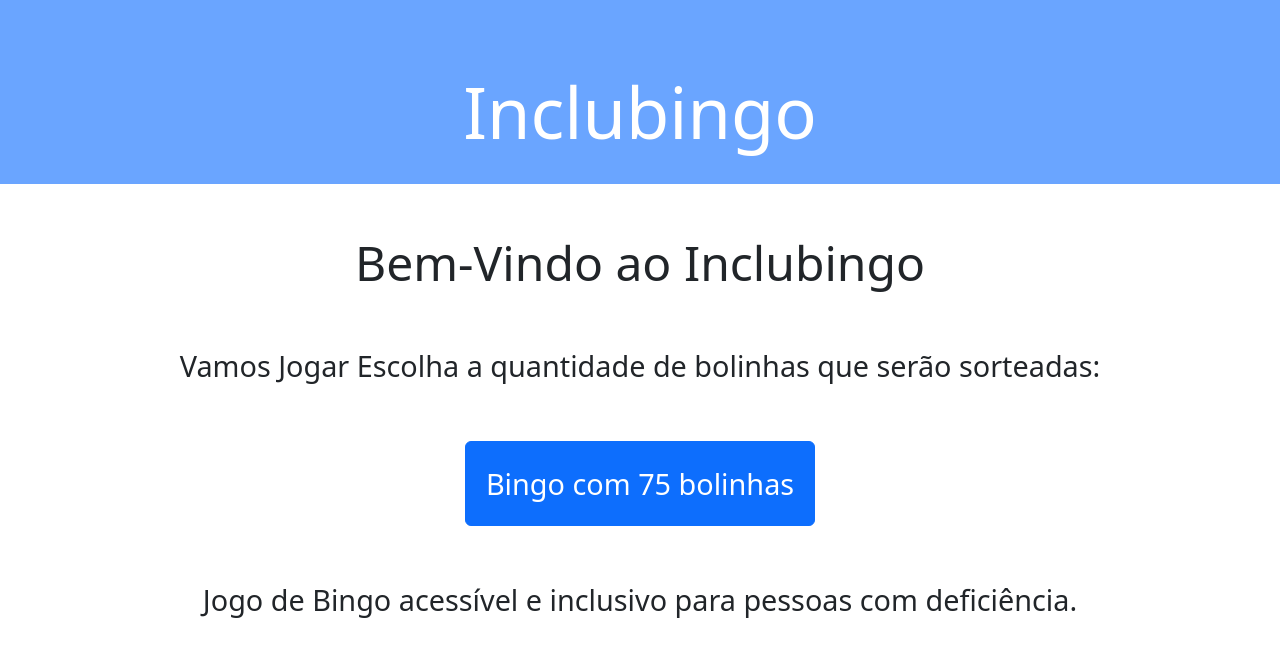
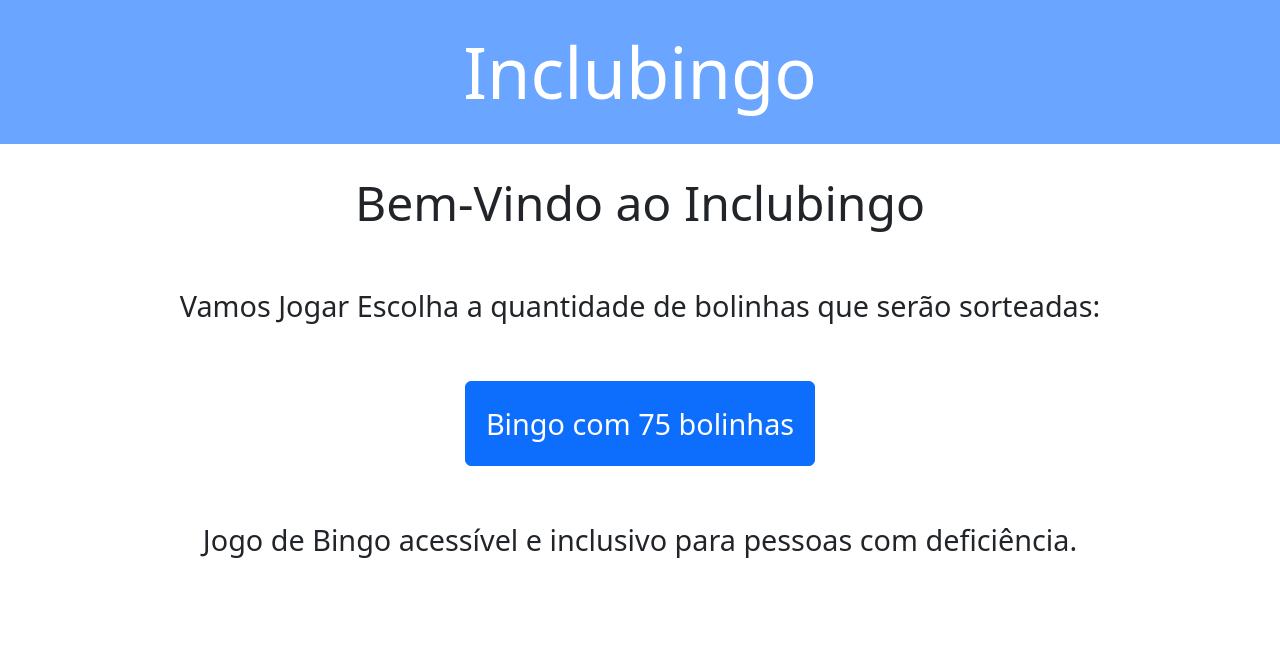
Before and after one commit to inclunet/bin-go, a SvelteKit app in the folder bingo/: page / in a window 1280 px wide. Shown: the top 656 px of the page. Built offline with nearby package versions, Linux system fonts and the light colour scheme.

Commit message:
trabalhando espaçamento do h1 mais textos

```diff
--- a/bingo/src/routes/+layout.svelte
+++ b/bingo/src/routes/+layout.svelte
@@ -14,9 +14,9 @@
     }
     h1{
         width: 100%;
-        padding-top: 70px;
+        padding-top: 30px;
         padding-bottom: 30px;
-        margin-bottom: 50px;
+        margin-bottom: 30px;
         font-size: 4.4em;
         background-color: #6aa5ff;
         color: white;
```
